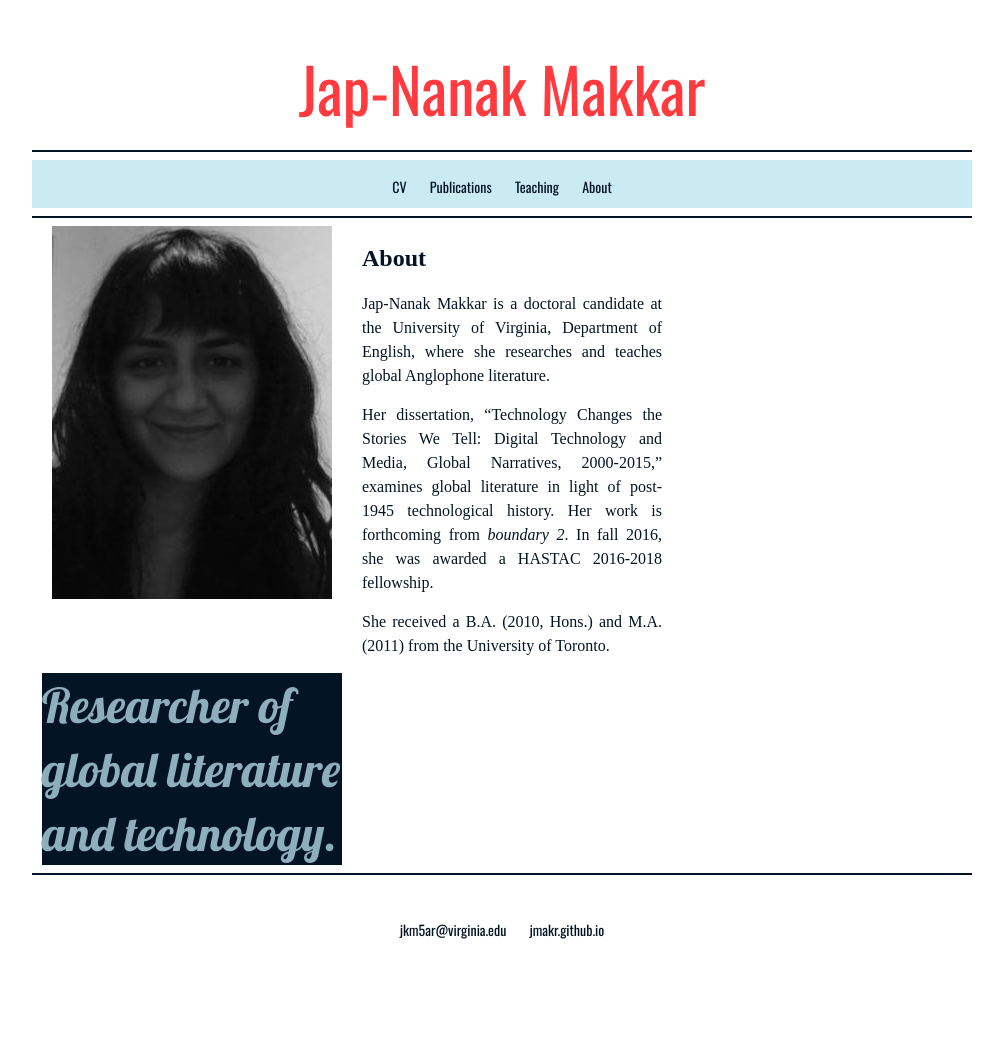
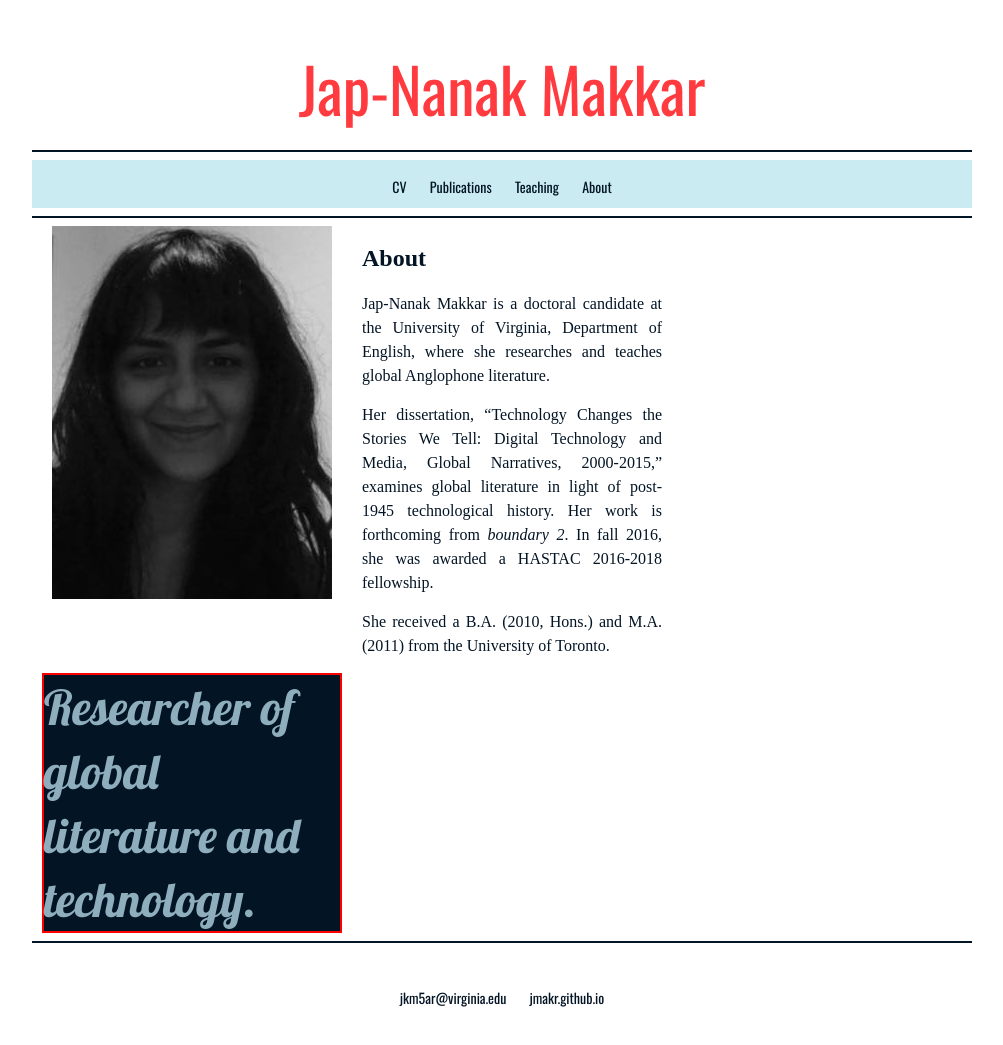
Before and after one commit to jmakr/jmakr.github.io, a Jekyll site: the page built from index.html, in a window 1280 px wide. Shown: the whole page, without its empty margins (138-1141 px from the left). Built offline with Jekyll 4.4.1, drawn with Linux system fonts in a browser that asks for light colours; some web fonts are replaced; before the commit the page ends 977 px from its top, so only the background shows below that.

Commit message:
Update main.css

```diff
--- a/css/main.css
+++ b/css/main.css
@@ -121,7 +121,6 @@ body {
     display:inline;
     height: 450px;
     font-size: 16px;
-    padding: 10px 0px 5px 0px;
     background-color: #ffffff; /*__*/
 
     margin-right: auto;
@@ -179,6 +178,7 @@ p {
 
 
 
+
 }
 .imagebox {
 height:450px;
@@ -226,6 +226,7 @@ p3 {
     background-color: #031424; /* ultramarine */
 	color: #8EAEBD; /* lightblue */
     text-align:left;
+	border: 2px solid red;
 
 
 
```
